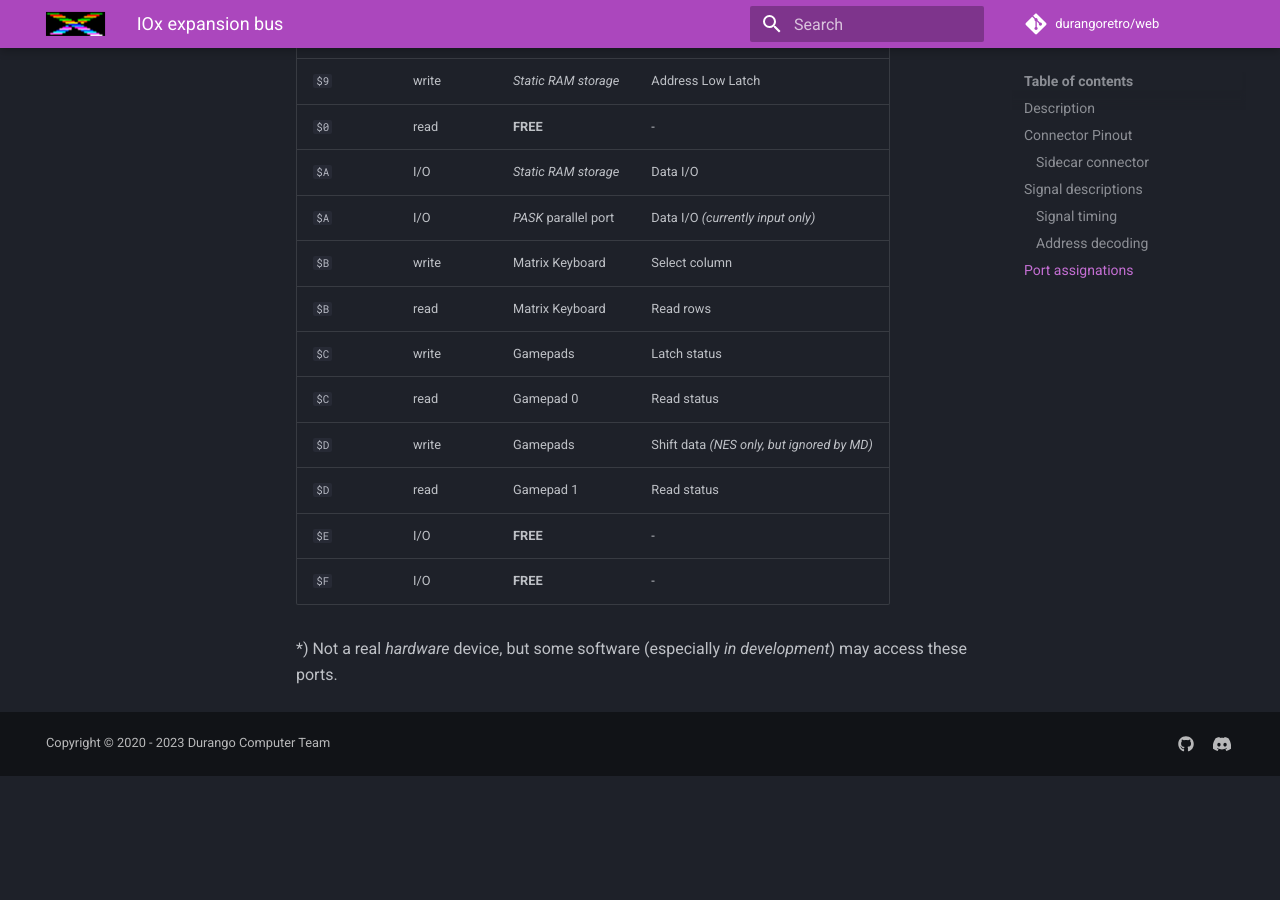
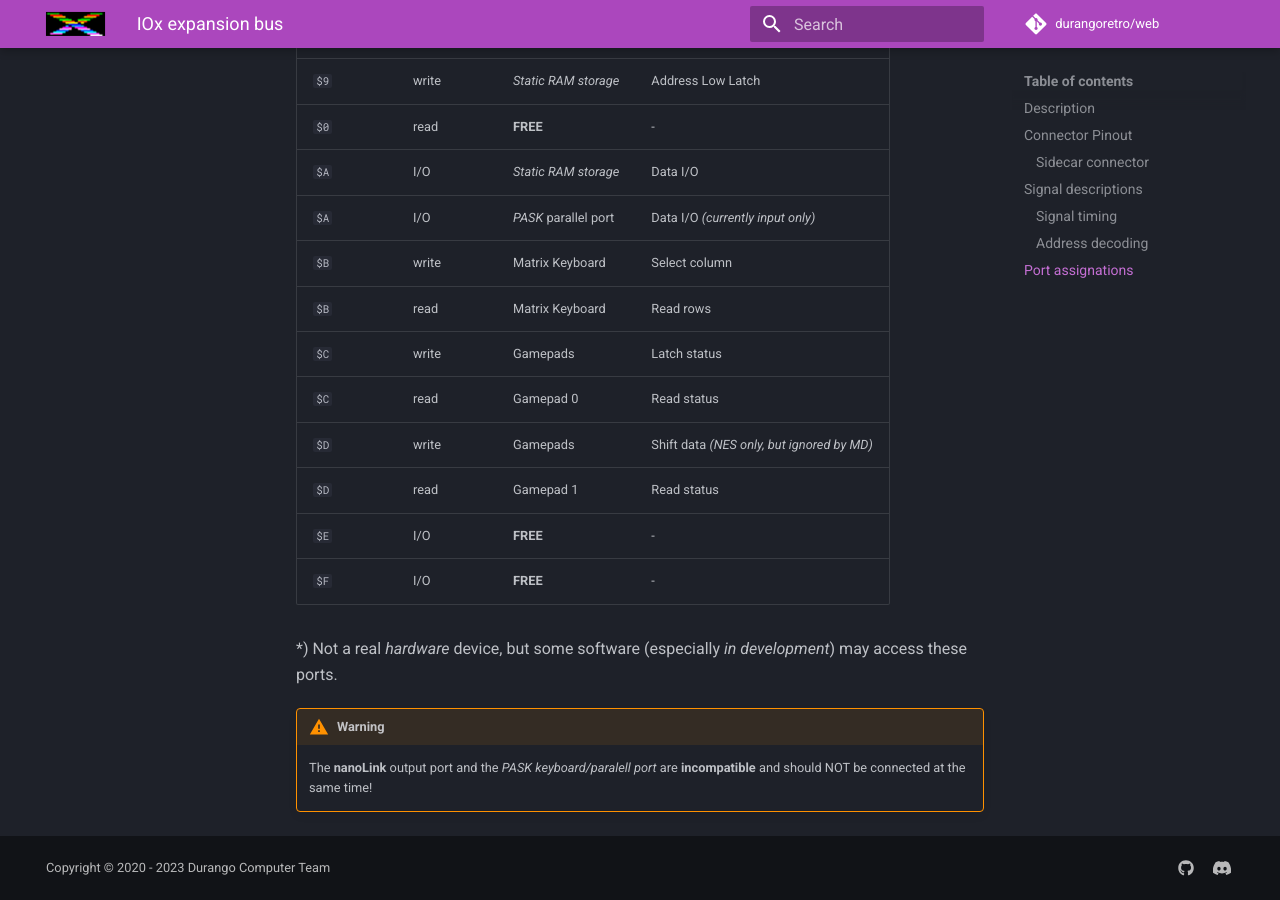
Before and after one commit to durangoretro/web, an MkDocs documentation site: the page built from docs/hardware/exp_bus.md, in a window 1280 px wide and 900 px high, scrolled down 3544 px. Built offline with MkDocs 1.6.1 and Material for MkDocs 9.7.7, drawn with Linux system fonts in a browser that asks for light colours; comment, search, counter and statistics services are not loaded; before the commit the page ends 4320 px from its top, so only the background shows below that.

Commit message:
warning about nanoLink/PASK incompatibility

```diff
--- a/docs/hardware/exp_bus.md
+++ b/docs/hardware/exp_bus.md
@@ -102,3 +102,7 @@ Here follows a list of _currently produced or projected **peripheral addresses**
 |`$F`   |I/O       |**FREE**  |-|
 
 \*) Not a real _hardware_ device, but some software (especially _in development_) may access these ports.
+
+!!! warning
+
+	The **nanoLink** output port and the _PASK keyboard/paralell port_ are **incompatible** and should NOT be connected at the same time!
```
